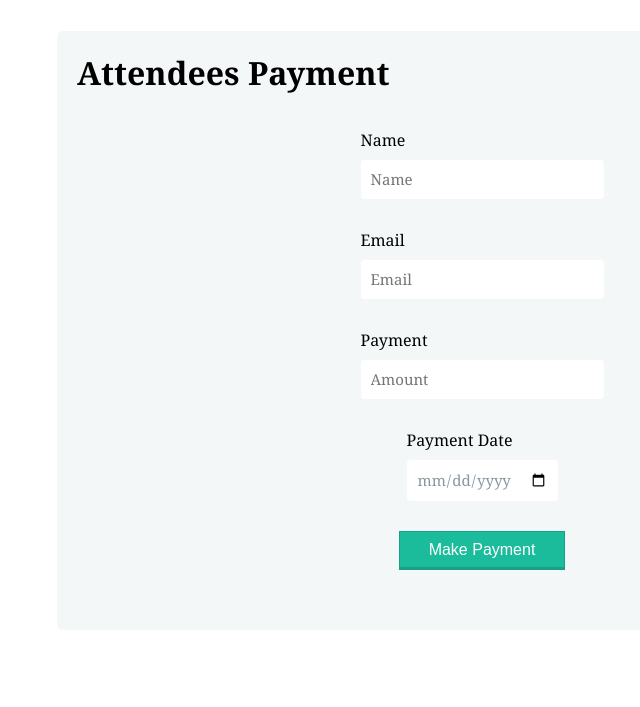
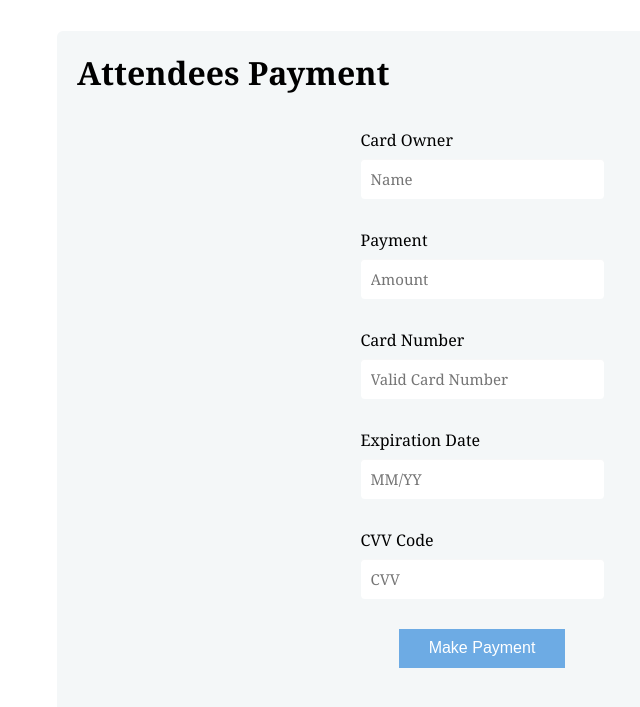
Before and after one commit to AkeelMNM/ConferenceMS-Frontend-Development, a React (Vite) app: page /AttendeesPayment in a window 1280 px wide. Shown: the part 129-836 px from the top of the page, without its empty margins (243-883 px from the left). Before the commit the page ends 800 px from the top, so only its background shows below. Built offline with nearby package versions, Linux system fonts and the light colour scheme.

Commit message:
minor change

```diff
--- a/components/user/AdminCreateUser.jsx
+++ b/components/user/AdminCreateUser.jsx
@@ -7,9 +7,6 @@ import AdminUserServices from "../../services/AdminUserService";
 toast.configure();
 
 //Images
-import Img011 from 'url:../../images/Login/bg1.svg';
-import Img022 from 'url:../../images/Login/bg2.svg';
-import Img01 from 'url:../../images/Login/log.svg';
 import Img02 from 'url:../../images/Login/register.svg';
 import ImgEmail from 'url:../../images/Login/email.png';
 import ImgLock from 'url:../../images/Login/lock.png';
--- a/components/user/AttendeesPayment.jsx
+++ b/components/user/AttendeesPayment.jsx
@@ -1,6 +1,7 @@
 import React, {Component} from 'react';
 import {toast} from "react-toastify";
 import AttendeesPaymentServices from "../../services/AttendeesPaymentServices";
+import validator from 'validator';
 
 /**
  * @author : A.M Zumry
@@ -13,9 +14,10 @@ class AttendeesPayment extends Component {
 
         this.state = {
             name:'',
-            email:'',
             payment:'',
-            payDate:''
+            cardNo:'',
+            exDate:'',
+            cvv:''
         }
     }
 
@@ -26,10 +28,8 @@ class AttendeesPayment extends Component {
         event.preventDefault();
 
         let Payment = {
-            name:this.state.name,
-            email:this.state.email,
-            payment:this.state.payment,
-            payDate:this.state.payDate
+            userID:'12345',
+            payment:this.state.payment
         }
 
         /* configuring options to display toast message */
@@ -49,12 +49,12 @@ class AttendeesPayment extends Component {
          */
         if(Payment.name === ''){
             toast.warning("File Name.", options);
-        }else if(Payment.email === ''){
-            toast.warning("File Email.", options);
         }else if(Payment.payment === ''){
             toast.warning("File Amount.", options);
-        }else if(Payment.payDate === '') {
-            toast.warning("File Date.", options);
+        }else if(Payment.cardNo === '') {
+            toast.warning("File Card Number.", options);
+        }else if(validator.isCreditCard(Payment.cardNo)){
+            toast.info("File Card Number.", options);
         }else if(emailRegex.test(Payment.email) ){
             console.log(JSON.stringify(Payment));
             AttendeesPaymentServices.makePayment(Payment)
@@ -81,14 +81,8 @@ class AttendeesPayment extends Component {
             <div className={'form-style-pay'}>
                 <form>
                     <div>
-                        <label htmlFor={'name'}>Name</label>
+                        <label htmlFor={'name'}>Card Owner</label>
                         <input type={'text'} name={'name'} id={'name'} placeholder={'Name'} value={this.state.name}
-                               onChange={event => this.onChange(event)}/>
-                    </div>
-                    <div>
-                        <label htmlFor={'email'}>Email</label>
-                        <input type={'text'} name={'email'} id={'email'} placeholder={'Email'} value={this.state.email}
-                               pattern={''}
                                onChange={event => this.onChange(event)}/>
                     </div>
                     <div>
@@ -97,8 +91,18 @@ class AttendeesPayment extends Component {
                                onChange={event => this.onChange(event)}/>
                     </div>
                     <div>
-                        <label htmlFor={'payDate'}>Payment Date</label>
-                        <input type={'date'} name={'payDate'} id={'payDate'} value={this.state.payDate}
+                        <label htmlFor={'cardNo'}>Card Number</label>
+                        <input type={'text'} name={'cardNo'} id={'cardNo'} placeholder={'Valid Card Number'} value={this.state.cardNo}
+                               onChange={event => this.onChange(event)}/>
+                    </div>
+                    <div>
+                        <label htmlFor={'exDate'}>Expiration Date</label>
+                        <input type={'text'} name={'exDate'} id={'exDate'} placeholder={'MM/YY'} value={this.state.exDate}
+                               onChange={event => this.onChange(event)}/>
+                    </div>
+                    <div>
+                        <label htmlFor={'cvv'}>CVV Code</label>
+                        <input type={'text'} name={'cvv'} id={'cvv'} placeholder={'CVV'} value={this.state.cvv}
                                onChange={event => this.onChange(event)}/>
                     </div>
                     <div>
--- a/components/user/LoginRegisterHandler.jsx
+++ b/components/user/LoginRegisterHandler.jsx
@@ -80,19 +80,22 @@ class LoginRegisterHandler extends Component {
             console.log(JSON.stringify(User));
             UserServices.loginAccount(User)
                 .then(res =>{
-                    if(res.status === 201){
+                    if(res !== null){
                         toast.success("Login Successful", options);
-                        // const [userID,type] = res.data.split('~');
-                        // const cookies = new Cookies();
-                        // cookies.set('_id',userID,{path:'/'});
-                        // cookies.set('type',type,{ path: '/' });
+                        localStorage.setItem('userToken',res.token);
+                        localStorage.setItem('_id',res.userID);
 
-                        if(type === 'Researcher'){
+                        if(res.type === 'Researcher'){
                             this.props.history.push("/UserProfile")
-                        }else if(type === 'Workshop Conductor'){
+                        }else if(res.type === 'Workshop Conductor'){
+                            this.props.history.push("/UserProfile")
+                        }else if(res.type === 'Attendee'){
+                            this.props.history.push("/UserProfile")
+                        }else if(res.type === 'Editor'){
+                            this.props.history.push("/UserProfile")
+                        }else if(res.type === 'Reviewer'){
                             this.props.history.push("/UserProfile")
                         }
-
                     }else{
                         toast.error("Username or Password Incorrect.",options);
                     }
--- a/components/user/ResearchersPayment.jsx
+++ b/components/user/ResearchersPayment.jsx
@@ -1,5 +1,6 @@
 import React, {Component} from 'react';
 import '../../styles/user/Payment.css';
+import {toast} from "react-toastify";
 
 /**
  * @author : A.M Zumry
@@ -15,6 +16,40 @@ class ResearchersPayment extends Component {
             payment:'',
             payDate:''
         }
+    }
+
+    /**
+     * This function is to submit Researcher Payment proposal
+     */
+    ResearcherPay(event){
+        event.preventDefault();
+
+        let Payment = {
+            name:this.state.name,
+            payment:this.state.payment
+        }
+
+        /* configuring options to display toast message */
+        const options = {
+            position: toast.POSITION.TOP_CENTER,
+            hideProgressBar:true,
+            autoClose:3000,
+            closeButton:false
+        }
+
+        /**
+         * Validating the login account submission input fields
+         * Displaying Error message if any input field is empty
+         */
+        if(Payment.name === ''){
+            toast.warning("File Name.", options);
+        }else if(Payment.payment === ''){
+            toast.warning("File Amount.", options);
+        }else {
+            console.log(JSON.stringify(Payment));
+
+        }
+
     }
 
     onChange(event){
@@ -42,7 +77,7 @@ class ResearchersPayment extends Component {
                                onChange={event => this.onChange(event)}/>
                     </div>
                     <div>
-                        <input type={'submit'} value={'Make Payment'} onClick={event => this.payMobile(event)} />
+                        <input type={'submit'} value={'Make Payment'} onClick={event => this.ResearcherPay(event)} />
                     </div>
                 </form>
             </div>
--- a/components/user/UserProfile.jsx
+++ b/components/user/UserProfile.jsx
@@ -30,7 +30,7 @@ class UserProfile extends Component {
      * Mounting user details proposal submission of the relevant user to view
      */
     componentDidMount() {
-        UserServices.getUserByID("60bd03cab3113425101ade57")
+        UserServices.getUserByID("60d6fce024f60e61180673ad")
             .then(user => {
                 this.setState({
                     fullName: user.fullName,
--- a/package.json
+++ b/package.json
@@ -19,7 +19,8 @@
   "homepage": "https://github.com/AkeelMNM/ConferenceMS-Frontend-Development#readme",
   "dependencies": {
     "parcel": "^2.0.0-beta.2",
-    "react-dom": "^17.0.2"
+    "react-dom": "^17.0.2",
+    "validator": "^13.6.0"
   },
   "devDependencies": {
     "@parcel/transformer-image": "^2.0.0-beta.2",
--- a/services/UserServices.js
+++ b/services/UserServices.js
@@ -9,10 +9,12 @@ class UserServices {
 
 
     async loginAccount(Account){
-        console.log('this user service', USER_API_BASE_URI+"/login/"+Account.email+ "," +Account.password);
-        console.log('user service ',await fetch(USER_API_BASE_URI+"/login/"+Account.email+ "," +Account.password, {method: 'GET',}));
-        return await fetch(USER_API_BASE_URI+"/login/"+Account.email+ "," +Account.password, {
-            method: 'GET',
+        return await fetch(USER_API_BASE_URI+"/login",{
+            method: 'POST',
+            headers:{
+                'content-Type':"application/json"
+            },
+            body:JSON.stringify(Account)
         }).then(response =>{
             return response.json();
         }).catch(reason => {
--- a/styles/user/Payment.css
+++ b/styles/user/Payment.css
@@ -166,12 +166,12 @@ h3{
     display: block;
     padding: 9px 29px 8px 29px;
     color: #FFF;
-    background: #1abc9c;
+    background: #6dabe4;
     font-size: 16px;
     text-align: center;
     font-style: normal;
     width: 100%;
-    border: 1px solid #16a085;
+    border: 1px solid #6dabe4;
     border-width: 1px 1px 3px;
     margin: 0 auto 10px;
     cursor: pointer;
@@ -179,7 +179,7 @@ h3{
 .form-style-pay input[type="submit"]:hover,
 .form-style-pay input[type="button"]:hover
 {
-    background: #109177;
+    background: #62a1e0;
 }
 
 #radioDiv{
--- a/styles/user/UserProfile.css
+++ b/styles/user/UserProfile.css
@@ -83,7 +83,8 @@
 .thSt{
     text-align: left;
     padding: 6px;
-    background-color: lightskyblue;
+    /*background-color: lightskyblue;*/
+    background-image: linear-gradient(144deg, #d15a08 0%, #759cc7 100%);
     color: white;
 }
 
```
Also changed, not shown: 1 other file (tests, documents, lock files or other folders).
